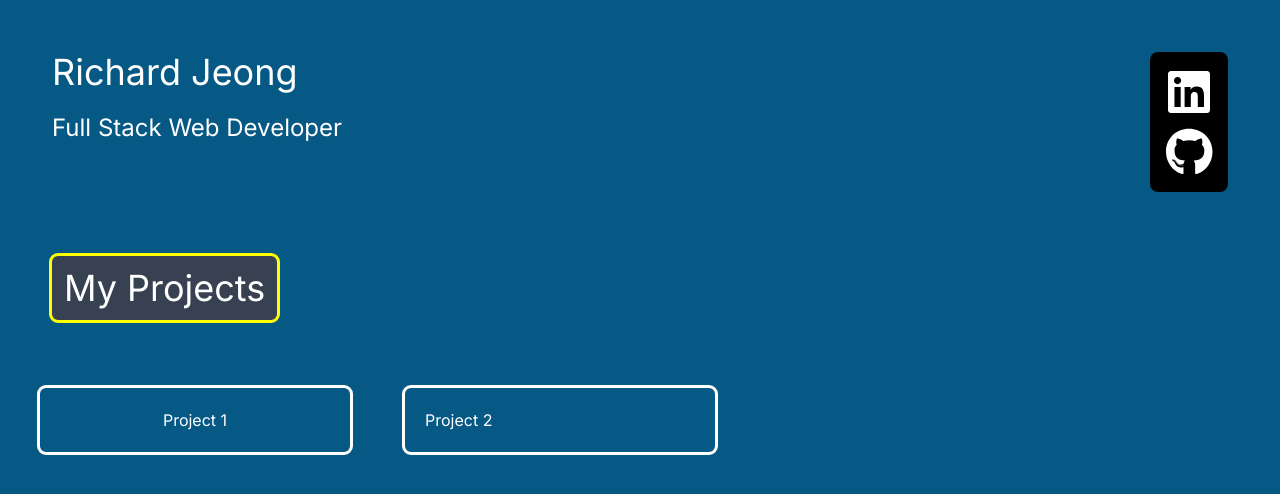
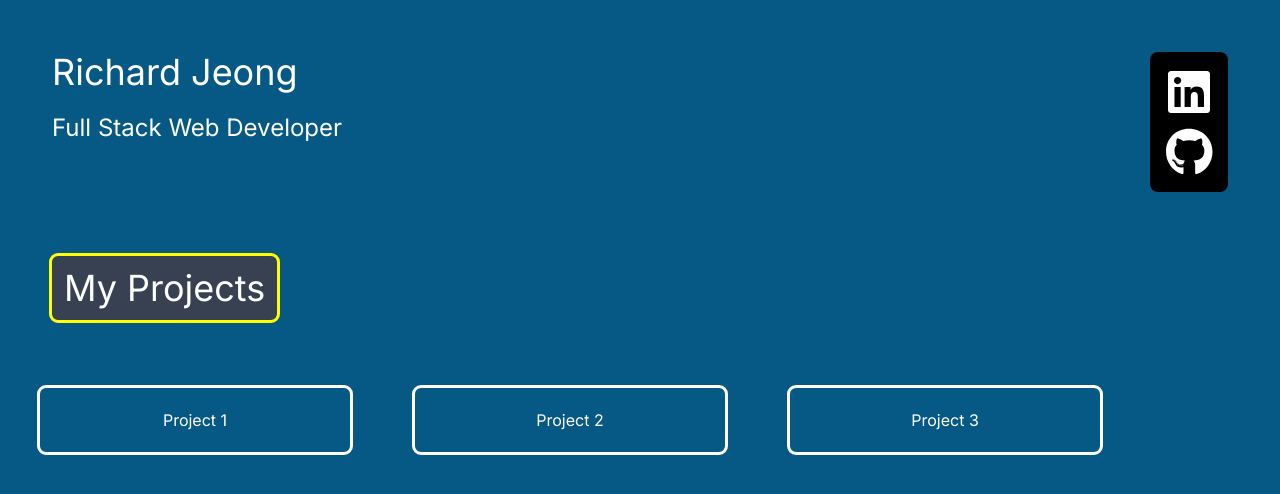
Before and after one commit to ej84/rjweb, a Next.js app: page / in a window 1280 px wide. Both pictures are taken after a click on the button "My Projects". Shown: the top 494 px of the page. Built offline with nearby package versions, Linux system fonts and the light colour scheme.

Commit message:
Added 3rd project button, updating modal.

```diff
--- a/src/app/page.jsx
+++ b/src/app/page.jsx
@@ -27,6 +27,14 @@ export default function Home() {
   // Switches portfolio open on/off
   const openPortfolio = () => {
     setIsPortfolioOpen(!isPortfolioOpen);
+    if (isclicked) {
+      setIsClicked(false);
+    }
+  };
+
+  // Opens a project detail page modal by click
+  const openProjectDetail = () => {
+    setIsClicked(!isclicked);
   };
 
   // Updates style depending on device dimension
@@ -37,14 +45,24 @@ export default function Home() {
         setAnimateStyle({
           1: { translateX: -70, translateY: 40.0 },
           2: { translateY: 40.0 },
+          3: { translateX: 70, translateY: 40.0 },
         });
-        setStyle({ 1: { x: 100, y: -150 }, 2: { x: 55, y: -150 } });
+        setStyle({
+          1: { x: 100, y: -150 },
+          2: { x: 55, y: -150 },
+          3: { x: 20, y: -150 },
+        });
       } else {
         setAnimateStyle({
           1: { translateY: 70.0 },
           2: { translateX: 75, translateY: 70.0 },
+          3: { translateX: 100, translateY: 70.0 },
         });
-        setStyle({ 1: { x: 20, y: -110 }, 2: { y: -110 } });
+        setStyle({
+          1: { x: 20, y: -110 },
+          2: { x: 10, y: -110 },
+          3: { x: 50, y: -110 },
+        });
       }
     };
     animated();
@@ -73,7 +91,7 @@ export default function Home() {
                   </Link>
                 </li>
                 <li>
-                  <Link href="https://github.com/ej84/ithelpdesk">
+                  <Link href="https://github.com/ej84/">
                     <FontAwesomeIcon
                       icon={faGithub}
                       size="3x"
@@ -102,7 +120,7 @@ export default function Home() {
             <motion.div animate={animateStyle["1"]} style={style["1"]}>
               <div className="outline outline-white flex justify-center rounded-md mouseOn">
                 <button
-                  onClick={() => setIsClicked(true)}
+                  onClick={() => openProjectDetail()}
                   className="p-5 w-full h-full"
                 >
                   Project 1
@@ -110,25 +128,61 @@ export default function Home() {
               </div>
             </motion.div>
             <motion.div animate={animateStyle["2"]} style={style["2"]}>
-              <div className="outline outline-white flex justify-center rounded-md mouseOn max-[640px]:text-center">
-                <a
-                  href="https://github.com/ej84/ithelpdesk"
-                  className="w-full h-full"
+              <div className="outline outline-white flex justify-center rounded-md mouseOn">
+                <button
+                  onClick={() => openProjectDetail()}
+                  className="p-5 w-full h-full"
                 >
-                  <p className="p-5">Project 2</p>
-                </a>
+                  Project 2
+                </button>
+              </div>
+            </motion.div>
+            <motion.div animate={animateStyle["3"]} style={style["3"]}>
+              <div className="outline outline-white flex justify-center rounded-md mouseOn">
+                <button
+                  onClick={() => openProjectDetail()}
+                  className="p-5 w-full h-full"
+                >
+                  Project 3
+                </button>
               </div>
             </motion.div>
           </div>
         )}
-        {isclicked && (
-          <div
-            className="flex justify-center p-20 m-20 bg-gray-300"
-            onClick={() => setIsClicked(false)}
-          >
-            <a href="https://dev.getgeneid.com" className="w-full h-full">
-              project
-            </a>
+        {isPortfolioOpen && isclicked && (
+          <div className="justify-center bg-white inset-1/2 text-black text-center">
+            <div className="p-5 m-3">
+              <h1 className="text-xl">
+                Full Stack Web Developer (09/2022 – Current) - GeneID Advanced
+                Molecular Diagnostics
+              </h1>
+            </div>
+            <div className="p-2 m-2">
+              <ul className="space-y-5 text-start">
+                <li>
+                  • Architected & implemented a PHP/MySQL health-care services
+                  web platform, seamlessly centralizing patient, insurance, and
+                  health care provider data.
+                </li>
+                <li>
+                  • Collaboration & Individual Contribution: Seamlessly
+                  coordinated with my team member, balancing works and
+                  leveraging individual strengths to enhance performance and
+                  user experience.
+                </li>
+                <li>
+                  • Facilitated a more efficient and error-free workflow for lab
+                  employees and researchers, significantly reducing manual data
+                  handling and improving the accuracy of patient records and
+                  eligibility assessments.
+                </li>
+              </ul>
+            </div>
+            <div className="p-5 m-5">
+              <a href="https://dev.getgeneid.com" className="text-black">
+                Link to Project 1
+              </a>
+            </div>
           </div>
         )}
       </div>
```
